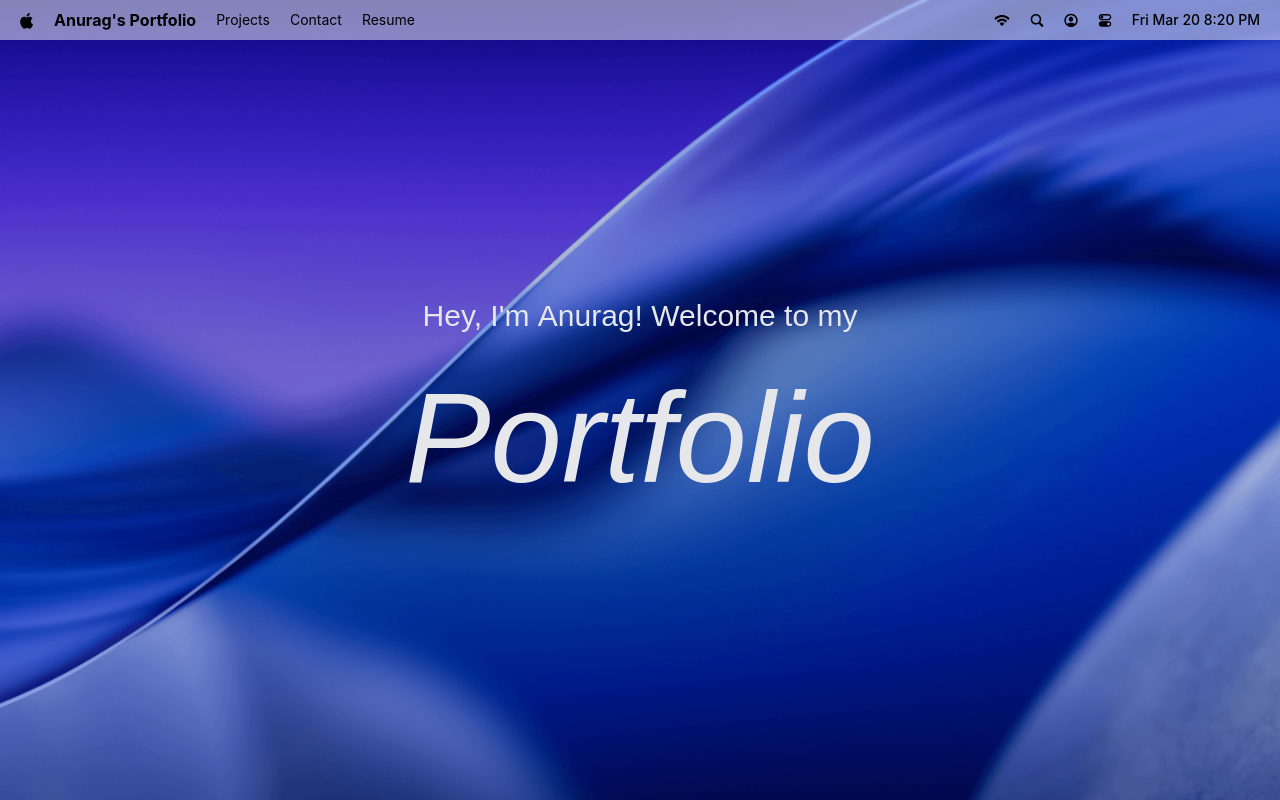
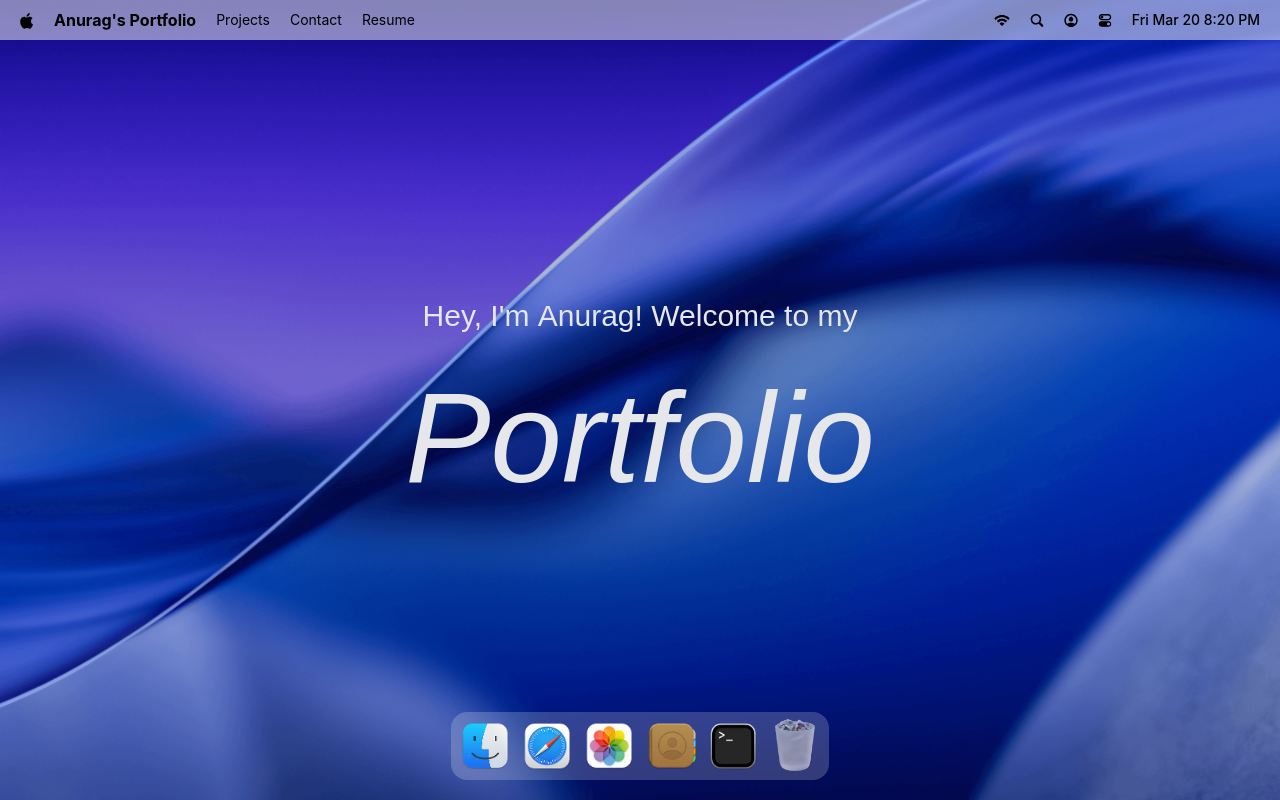
Before and after one commit to ianurag100x/Click-to-know-about-me-Portfolio, a React (Vite) app: page / in a window 1280 px wide. Built offline with nearby package versions, Linux system fonts and the light colour scheme; a web font is replaced by a local one.

Commit message:
Dock designed

```diff
--- a/package.json
+++ b/package.json
@@ -13,11 +13,13 @@
     "@gsap/react": "^2.1.2",
     "@tailwindcss/vite": "^4.2.1",
     "@vitejs/plugin-react": "^5.2.0",
+    "data-tooltip": "^0.0.1",
     "dayjs": "^1.11.20",
     "gsap": "^3.14.2",
     "lucide-react": "^0.577.0",
     "react": "^19.2.4",
     "react-dom": "^19.2.4",
+    "react-tooltip": "^5.30.0",
     "tailwindcss": "^4.2.1",
     "vite": "^7.3.1"
   },
--- a/src/App.jsx
+++ b/src/App.jsx
@@ -1,4 +1,4 @@
-import {Navbar, Welcome} from "#components"
+import {Navbar, Welcome, Dock} from "#components"
 
 
 const App = () => {
@@ -6,6 +6,7 @@
     <main>
       <Navbar></Navbar>
       <Welcome></Welcome>
+      <Dock></Dock>
     </main>
   )
 
--- /dev/null
+++ b/src/components/Dock.jsx
@@ -0,0 +1,95 @@
+import { dockApps } from "#constants";
+import { useGSAP } from "@gsap/react";
+import { useRef } from "react";
+import { Tooltip } from "react-tooltip";
+import gsap from "gsap";
+
+const Dock = () => {
+  const dockRef = useRef(null);
+
+  useGSAP(() => {
+    const dock = dockRef.current;
+    if(!dock) return;
+
+    const icons = dock.querySelectorAll(".dock-icon")
+
+    const animateIcon = (mouseX) => {
+        const {left} = dock.getBoundingClientRect();
+
+        icons.forEach((icon) => {
+            const {left: iconLeft, width: w} = icon.getBoundingClientRect();
+            const center = iconLeft - left + w / 2;
+            const distance = Math.abs(mouseX - center);
+
+            const intensity = Math.exp(-(distance**2.5)/2000);
+
+            gsap.to(icon, {
+                scale: 1 + 0.25 * intensity,
+                y: -15 * intensity,
+                duration: 0.2,
+                ease: "power1.out"
+            })
+        })
+    }
+    const handleMouseMove = (e) => {
+        const {left} = dock.getBoundingClientRect();
+        animateIcon(e.clientX - left);
+    }
+
+    const resetIcons = () => {
+        icons.forEach((icon) => {
+            gsap.to(icon, {
+                scale: 1,
+                y: 0,
+                duration: 0.3,
+                ease: "power1.out"
+            })
+        })
+    }
+
+    dock.addEventListener("mousemove", handleMouseMove);
+    dock.addEventListener("mouseleave", resetIcons);
+
+    return () => {
+        dock.removeEventListener("mousemove", handleMouseMove);
+        dock.removeEventListener("mouseleave", resetIcons);
+    };
+  }, []);
+
+
+
+  const toggleApp = (app) => {
+    //Implement app opening logic here
+  };
+
+  return (
+    <section id='dock'>
+      <div ref={dockRef} className='dock-container'>
+        {dockApps.map(({ id, name, icon, canOpen }) => (
+          <div key={id} className='relative flex justify-center'>
+            <button
+              type='button'
+              className='dock-icon'
+              aria-label={name}
+              data-tooltip-id='dock-tooltip'
+              data-tooltip-content={name}
+              data-tooltip-delay={150}
+              disabled={!canOpen}
+              onClick={() => toggleApp({ id, canOpen })}
+            >
+              <img
+                src={`images/${icon}`}
+                alt={name}
+                loading='lazy'
+                className={canOpen ? "" : "opacity-60"}
+              />
+            </button>
+          </div>
+        ))}
+      </div>
+      <Tooltip id='dock-tooltip' place='top' className='tootip' />
+    </section>
+  );
+};
+
+export default Dock;
--- a/src/components/index.jsx
+++ b/src/components/index.jsx
@@ -1,4 +1,5 @@
 import Navbar from "./Navbar";
 import Welcome from "./Welcome";
+import Dock from "./dock";
 
-export {Navbar, Welcome}
+export {Navbar, Welcome, Dock}
```
Also changed, not shown: 1 other file (tests, documents, lock files or other folders).
